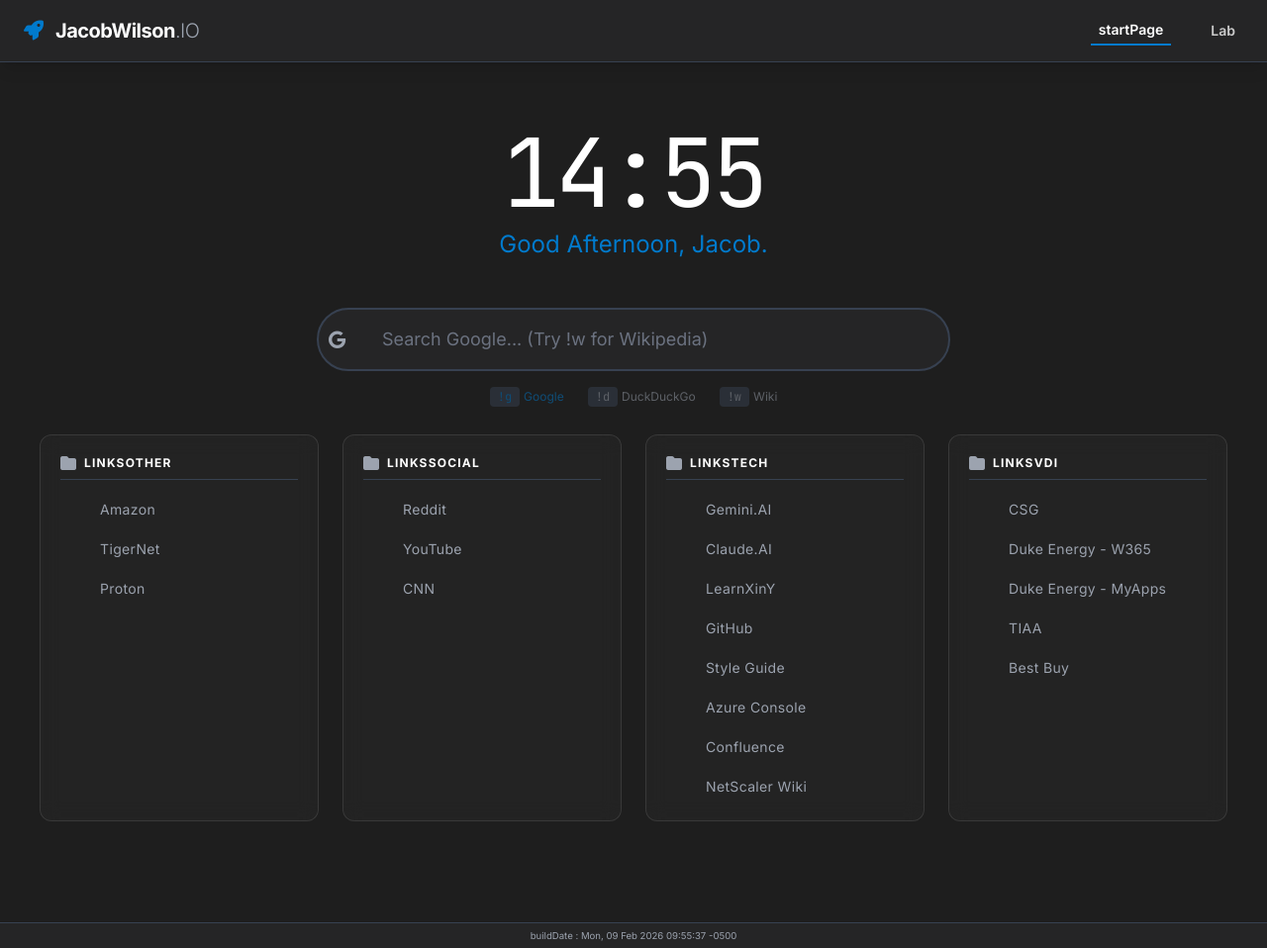
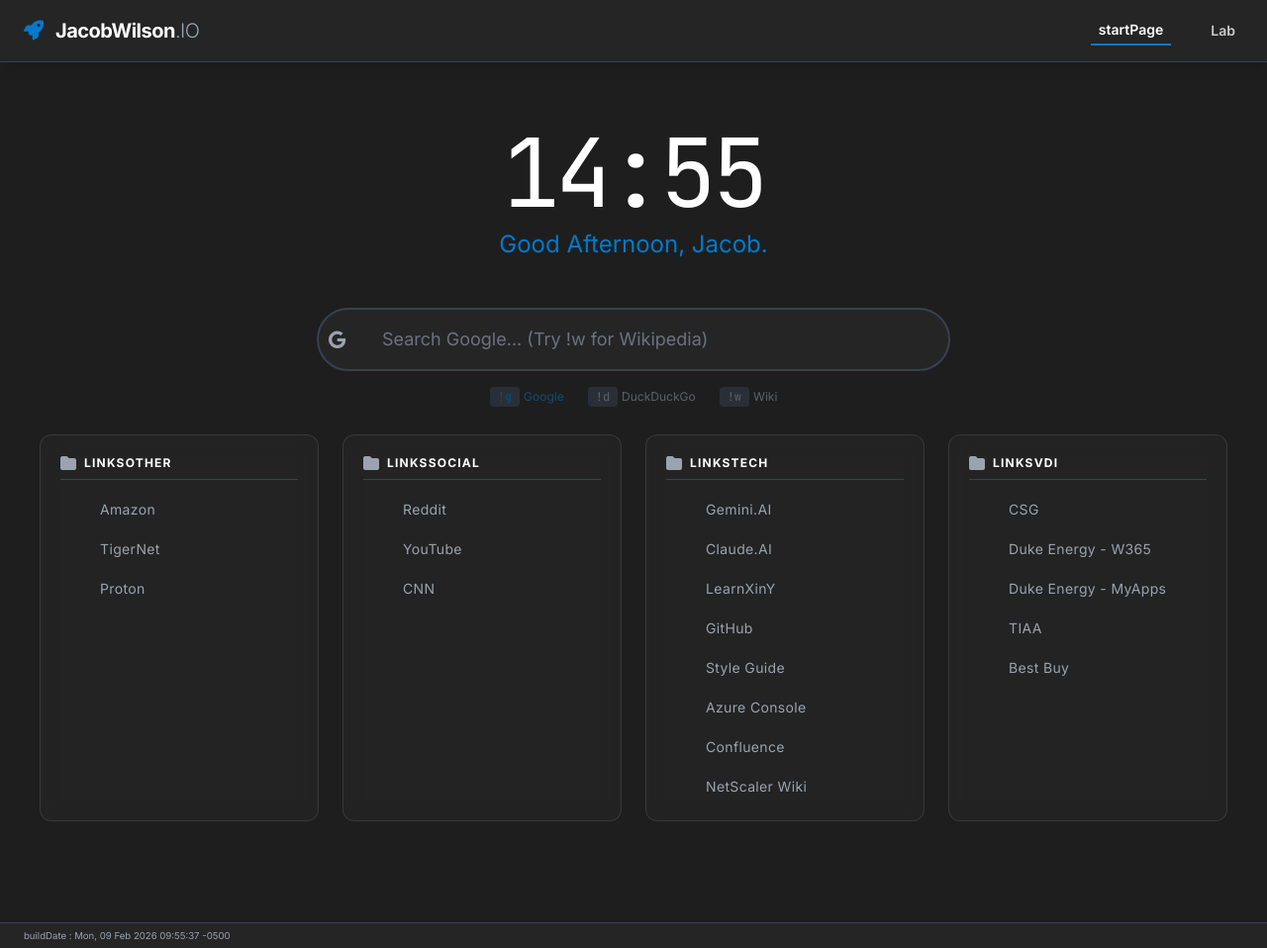
Before and after one commit to jdwilson85/startPage, a Jekyll site: the page built from index.md, in a window 1280 px wide and 958 px high. Shown: the whole window at 99% size. Built offline with Jekyll 4.4.1, drawn with Linux system fonts in a browser that asks for light colours; nearby versions of some CDN libraries.

Commit message:
fix links and footer

```diff
--- a/_layouts/test.html
+++ b/_layouts/test.html
@@ -343,7 +343,7 @@
                         <ul class="space-y-3">
                             ${items.map(link => `
                                 <li>
-                                    <a href="${link.url}" class="group flex items-center text-sm text-gray-400 hover:text-white transition-all py-1">
+                                    <a href="${link.uri || link.url}" class="group flex items-center text-sm text-gray-400 hover:text-white transition-all py-1">
                                         <span class="w-8 text-center mr-2 text-lg group-hover:text-vscode-accent transition-colors"><i class="${link.icon}"></i></span>
                                         <span class="font-medium tracking-wide">${link.title}</span>
                                     </a>
@@ -385,7 +385,7 @@
         }
     </script>
 
-    <footer class="fixed bottom-0 w-full bg-vscode-sidebar border-t border-gray-700 px-6 py-1 text-center text-gray-400 text-xs">
+    <footer class="fixed bottom-0 w-full bg-vscode-sidebar border-t border-gray-700 px-6 py-1 text-left text-gray-400 text-xs">
         <small>
             buildDate : {{ site.time | date_to_rfc822 }}
         </small>
```
